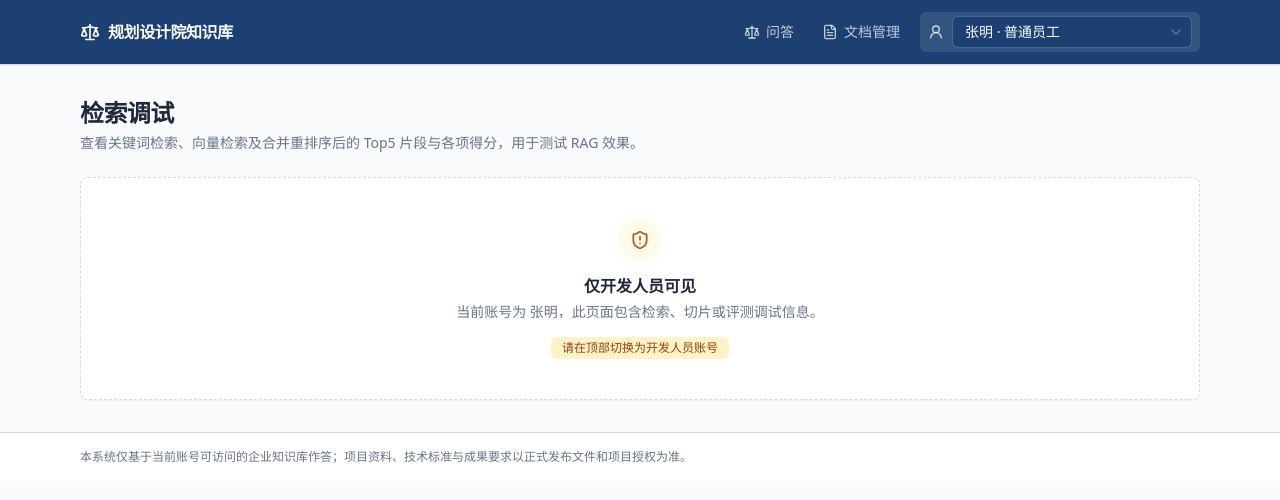
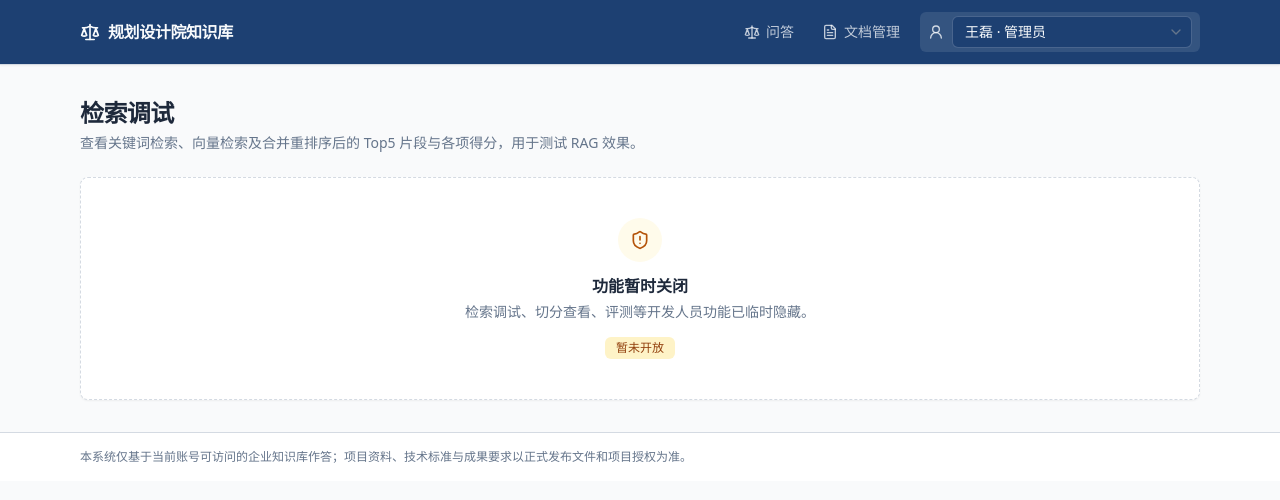
Before and after one commit to SherlockMF/planning-qa, a Next.js app: page /debug in a window 1280 px wide. Shown: the top 500 px of the page. Built offline with nearby package versions, Linux system fonts and the light colour scheme.

Commit message:
Hide developer tools and default to admin

```diff
--- a/components/DeveloperOnly.tsx
+++ b/components/DeveloperOnly.tsx
@@ -7,7 +7,7 @@ import { Badge } from "@/components/ui/badge";
 import { useKnowledgeUser } from "@/components/KnowledgeUserProvider";
 
 export function DeveloperOnly({ children }: { children: ReactNode }) {
-  const { canUseDeveloperTools, currentUser } = useKnowledgeUser();
+  const { canUseDeveloperTools } = useKnowledgeUser();
 
   if (canUseDeveloperTools) return <>{children}</>;
 
@@ -19,14 +19,14 @@ export function DeveloperOnly({ children }: { children: ReactNode }) {
         </div>
         <div>
           <h2 className="text-base font-semibold text-slate-800">
-            仅开发人员可见
+            功能暂时关闭
           </h2>
           <p className="mt-1 text-sm text-muted-foreground">
-            当前账号为 {currentUser.name}，此页面包含检索、切片或评测调试信息。
+            检索调试、切分查看、评测等开发人员功能已临时隐藏。
           </p>
         </div>
         <div>
-          <Badge variant="warning">请在顶部切换为开发人员账号</Badge>
+          <Badge variant="warning">暂未开放</Badge>
         </div>
       </CardContent>
     </Card>
--- a/components/KnowledgeUserProvider.tsx
+++ b/components/KnowledgeUserProvider.tsx
@@ -3,19 +3,18 @@
 import {
   createContext,
   useContext,
-  useEffect,
   useMemo,
   useState,
   type ReactNode,
 } from "react";
 import type { KnowledgeUser } from "@/lib/types";
 import {
+  DEFAULT_KNOWLEDGE_USER_ID,
+  getDefaultKnowledgeUser,
   getKnowledgeUser,
   KNOWLEDGE_USERS,
 } from "@/lib/knowledge/permissions";
 import { canUseDeveloperTools } from "@/lib/knowledge/navigation";
-
-const STORAGE_KEY = "qa-current-user-v1";
 
 interface KnowledgeUserContextValue {
   currentUser: KnowledgeUser;
@@ -29,29 +28,18 @@ const KnowledgeUserContext = createContext<KnowledgeUserContextValue | null>(
 );
 
 export function KnowledgeUserProvider({ children }: { children: ReactNode }) {
-  const [currentUserId, setCurrentUserIdState] = useState(KNOWLEDGE_USERS[0].id);
-
-  useEffect(() => {
-    try {
-      const stored = localStorage.getItem(STORAGE_KEY);
-      if (stored && getKnowledgeUser(stored)) setCurrentUserIdState(stored);
-    } catch {
-      // localStorage 不可用时保持默认账号。
-    }
-  }, []);
+  const [currentUserId, setCurrentUserIdState] = useState(
+    DEFAULT_KNOWLEDGE_USER_ID
+  );
 
   function setCurrentUserId(userId: string) {
     const next = getKnowledgeUser(userId);
     if (!next) return;
     setCurrentUserIdState(next.id);
-    try {
-      localStorage.setItem(STORAGE_KEY, next.id);
-    } catch {
-      // 忽略本地存储失败，不影响问答链路。
-    }
   }
 
-  const currentUser = getKnowledgeUser(currentUserId) ?? KNOWLEDGE_USERS[0];
+  const currentUser =
+    getKnowledgeUser(currentUserId) ?? getDefaultKnowledgeUser();
   const developerTools = canUseDeveloperTools(currentUser);
   const value = useMemo(
     () => ({
--- a/lib/knowledge/navigation.ts
+++ b/lib/knowledge/navigation.ts
@@ -14,8 +14,10 @@ export const KNOWLEDGE_NAV_ITEMS: KnowledgeNavItem[] = [
   { href: "/evaluation", label: "评测", kind: "developer" },
 ];
 
+export const DEVELOPER_TOOLS_ENABLED = false;
+
 export function canUseDeveloperTools(user: KnowledgeUser): boolean {
-  return user.role === "developer";
+  return DEVELOPER_TOOLS_ENABLED && user.role === "developer";
 }
 
 export function visibleNavItemsForUser(
--- a/lib/knowledge/permissions.ts
+++ b/lib/knowledge/permissions.ts
@@ -81,12 +81,21 @@ export const KNOWLEDGE_USERS: KnowledgeUser[] = [
   },
 ];
 
+export const DEFAULT_KNOWLEDGE_USER_ID = "user-admin";
+
+export function getDefaultKnowledgeUser(): KnowledgeUser {
+  return (
+    KNOWLEDGE_USERS.find((u) => u.id === DEFAULT_KNOWLEDGE_USER_ID) ??
+    KNOWLEDGE_USERS[0]
+  );
+}
+
 export function getKnowledgeUser(userId?: string): KnowledgeUser | undefined {
   if (userId) {
     const user = KNOWLEDGE_USERS.find((u) => u.id === userId);
     if (user) return user;
   }
-  return KNOWLEDGE_USERS[0];
+  return getDefaultKnowledgeUser();
 }
 
 export function getKnowledgeUserByRole(
@@ -173,7 +182,7 @@ export function resolveKnowledgeUser(input?: {
   return (
     (input?.userId ? getKnowledgeUser(input.userId) : undefined) ??
     getKnowledgeUserByRole(input?.userRole) ??
-    KNOWLEDGE_USERS[0]
+    getDefaultKnowledgeUser()
   );
 }
 
```
Also changed, not shown: 1 other file (tests, documents, lock files or other folders).
